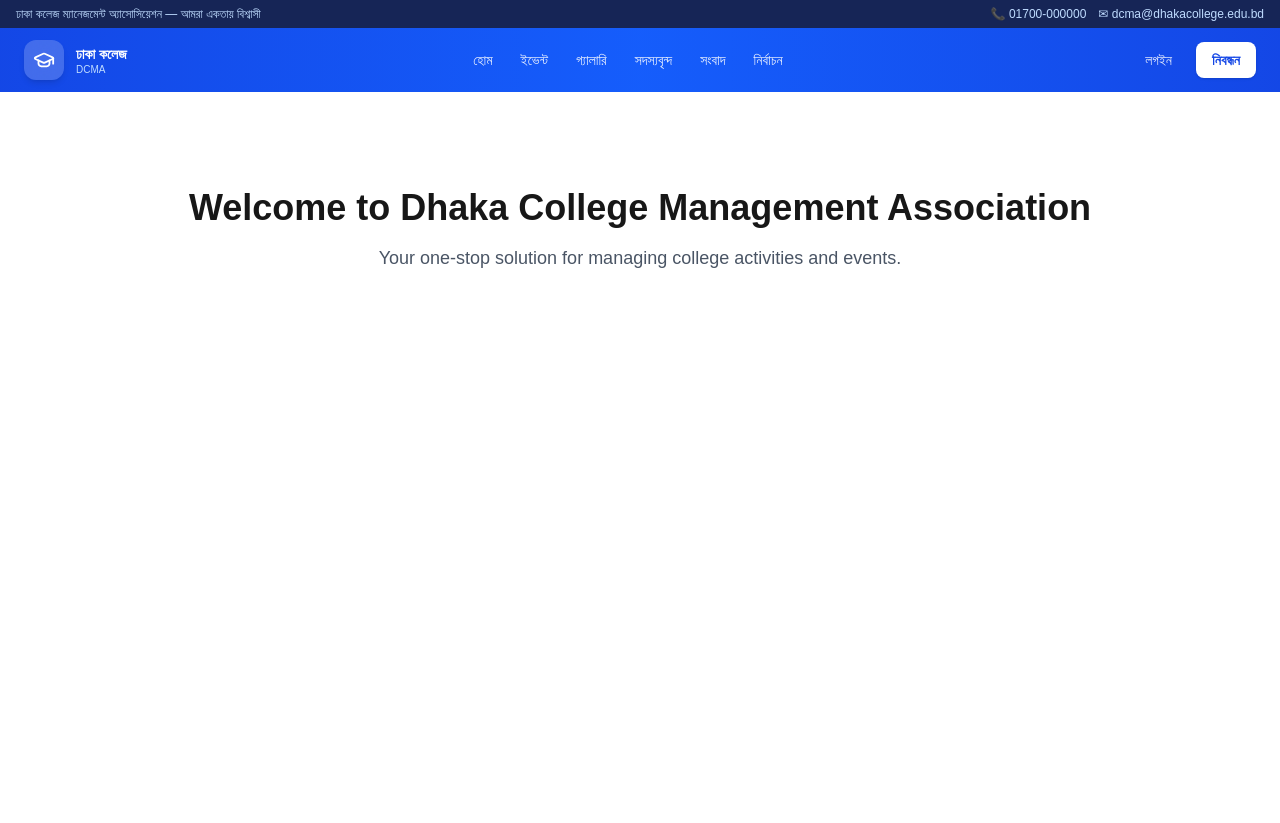
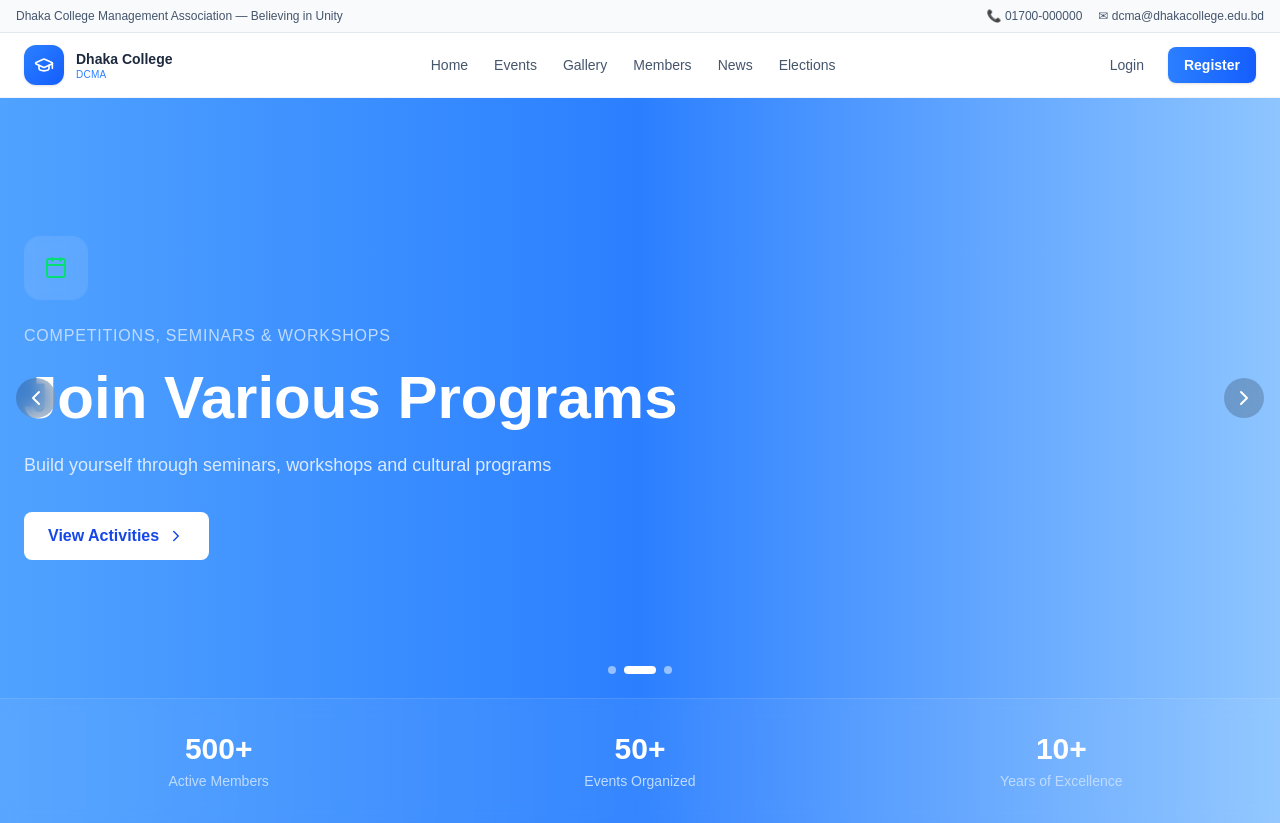
Before and after one commit to Fahad-smto/Dhaka-college-management-association, a Next.js app: page / in a window 1280 px wide. Before the commit the page ends 800 px from the top, so only its background shows below. Built offline with nearby package versions, Linux system fonts and the light colour scheme.

Commit message:
added navbar inhance version and added banner

```diff
--- /dev/null
+++ b/app/components/Banner.tsx
@@ -0,0 +1,166 @@
+"use client";
+
+import { useState, useEffect } from "react";
+import Link from "next/link";
+import { ChevronRight, ChevronLeft, Calendar, MapPin, Users } from "lucide-react";
+
+export default function Banner() {
+  const [currentSlide, setCurrentSlide] = useState(0);
+
+  const slides = [
+    {
+      title: "Dhaka College Management Association",
+      subtitle: "Developing Leadership, Power of Unity",
+      description: "Committed to developing students' professional skills and leadership qualities",
+      buttonText: "Learn About Us",
+      buttonLink: "/about",
+      icon: <Users className="text-blue-400" size={24} />,
+    },
+    {
+      title: "Join Various Programs",
+      subtitle: "Competitions, Seminars & Workshops",
+      description: "Build yourself through seminars, workshops and cultural programs",
+      buttonText: "View Activities",
+      buttonLink: "/activities",
+      icon: <Calendar className="text-green-400" size={24} />,
+    },
+    {
+      title: "Become a Member Today",
+      subtitle: "Be Part of Our Community",
+      description: "Join DCMA and enhance your leadership capabilities",
+      buttonText: "Register Now",
+      buttonLink: "/register",
+      icon: <MapPin className="text-yellow-400" size={24} />,
+    },
+  ];
+
+  // Auto-slide effect
+  useEffect(() => {
+    const interval = setInterval(() => {
+      setCurrentSlide((prev) => (prev + 1) % slides.length);
+    }, 5000); // Change slide every 5 seconds
+
+    return () => clearInterval(interval);
+  }, [slides.length]);
+
+  const nextSlide = () => {
+    setCurrentSlide((prev) => (prev + 1) % slides.length);
+  };
+
+  const prevSlide = () => {
+    setCurrentSlide((prev) => (prev - 1 + slides.length) % slides.length);
+  };
+
+  const goToSlide = (index: number) => {
+    setCurrentSlide(index);
+  };
+
+  return (
+    <div className="relative w-full overflow-hidden bg-gradient-to-r from-blue-400 via-blue-500 to-blue-300">
+      {/* Main Banner Container */}
+      <div className="relative h-[500px] md:h-[600px] overflow-hidden">
+        {/* Slides */}
+        <div
+          className="flex transition-transform duration-500 ease-in-out h-full"
+          style={{ transform: `translateX(-${currentSlide * 100}%)` }}
+        >
+          {slides.map((slide, index) => (
+            <div
+              key={index}
+              className="w-full flex-shrink-0 h-full flex items-center"
+            >
+              <div className="max-w-7xl mx-auto px-4 sm:px-6 w-full">
+                <div className="max-w-2xl">
+                  {/* Icon */}
+                  <div className="mb-6">
+                    <div className="w-16 h-16 bg-white/10 rounded-2xl flex items-center justify-center backdrop-blur-sm">
+                      {slide.icon}
+                    </div>
+                  </div>
+
+                  {/* Subtitle */}
+                  <p className="text-blue-200 text-sm md:text-base uppercase tracking-wider mb-3">
+                    {slide.subtitle}
+                  </p>
+
+                  {/* Title */}
+                  <h1 className="text-3xl md:text-5xl lg:text-6xl font-bold text-white mb-4 leading-tight">
+                    {slide.title}
+                  </h1>
+
+                  {/* Description */}
+                  <p className="text-blue-100 text-base md:text-lg mb-8 leading-relaxed">
+                    {slide.description}
+                  </p>
+
+                  {/* Button */}
+                  <Link
+                    href={slide.buttonLink}
+                    className="inline-flex items-center gap-2 bg-white text-blue-700 px-6 py-3 rounded-lg font-semibold hover:bg-blue-50 transition-all hover:gap-3 group"
+                  >
+                    {slide.buttonText}
+                    <ChevronRight size={18} className="group-hover:translate-x-1 transition-transform" />
+                  </Link>
+                </div>
+              </div>
+            </div>
+          ))}
+        </div>
+
+        {/* Left Arrow */}
+        <button
+          onClick={prevSlide}
+          className="absolute left-4 top-1/2 -translate-y-1/2 bg-black/20 hover:bg-black/40 text-white p-2 rounded-full backdrop-blur-sm transition-all"
+          aria-label="Previous slide"
+        >
+          <ChevronLeft size={24} />
+        </button>
+
+        {/* Right Arrow */}
+        <button
+          onClick={nextSlide}
+          className="absolute right-4 top-1/2 -translate-y-1/2 bg-black/20 hover:bg-black/40 text-white p-2 rounded-full backdrop-blur-sm transition-all"
+          aria-label="Next slide"
+        >
+          <ChevronRight size={24} />
+        </button>
+
+        {/* Dots/Indicators */}
+        <div className="absolute bottom-6 left-1/2 -translate-x-1/2 flex gap-2">
+          {slides.map((_, index) => (
+            <button
+              key={index}
+              onClick={() => goToSlide(index)}
+              className={`transition-all h-2 rounded-full ${
+                currentSlide === index
+                  ? "w-8 bg-white"
+                  : "w-2 bg-white/50 hover:bg-white/75"
+              }`}
+              aria-label={`Go to slide ${index + 1}`}
+            />
+          ))}
+        </div>
+      </div>
+
+      {/* Stats Section (Optional) */}
+      <div className="bg-white/5 backdrop-blur-sm border-t border-white/10">
+        <div className="max-w-7xl mx-auto px-4 sm:px-6 py-8">
+          <div className="grid grid-cols-1 md:grid-cols-3 gap-8 text-center">
+            <div>
+              <div className="text-2xl md:text-3xl font-bold text-white">500+</div>
+              <div className="text-blue-200 text-sm mt-1">Active Members</div>
+            </div>
+            <div>
+              <div className="text-2xl md:text-3xl font-bold text-white">50+</div>
+              <div className="text-blue-200 text-sm mt-1">Events Organized</div>
+            </div>
+            <div>
+              <div className="text-2xl md:text-3xl font-bold text-white">10+</div>
+              <div className="text-blue-200 text-sm mt-1">Years of Excellence</div>
+            </div>
+          </div>
+        </div>
+      </div>
+    </div>
+  );
+}
--- a/app/components/NavBar.tsx
+++ b/app/components/NavBar.tsx
@@ -15,16 +15,17 @@ import {
   X,
   LogOut,
   User,
+  Sparkles,
 } from "lucide-react";
 
 // ─── Nav links ────────────────────────────────────────────
 const navLinks = [
-  { label: "হোম", href: "/" },
-  { label: "ইভেন্ট", href: "/events" },
-  { label: "গ্যালারি", href: "/gallery" },
-  { label: "সদস্যবৃন্দ", href: "/members" },
-  { label: "সংবাদ", href: "/news" },
-  { label: "নির্বাচন", href: "/elections" },
+  { label: "Home", href: "/" },
+  { label: "Events", href: "/events" },
+  { label: "Gallery", href: "/gallery" },
+  { label: "Members", href: "/members" },
+  { label: "News", href: "/news" },
+  { label: "Elections", href: "/elections" },
 ];
 
 // ─── Main Component ─────────────────────────────────────
@@ -44,119 +45,101 @@ export default function Navbar() {
 
   return (
     <>
-      {/* ── Top strip ─────────────────────────────────── */}
-      <div className="bg-blue-950 text-blue-200 text-xs py-1.5 px-4 flex justify-between items-center">
+      {/* ── Top strip - Modern Light ── */}
+      <div className="bg-slate-50 border-b border-slate-200 text-slate-600 text-xs py-2 px-4 flex justify-between items-center">
         <span className="hidden sm:block">
-          ঢাকা কলেজ ম্যানেজমেন্ট অ্যাসোসিয়েশন — আমরা একতায় বিশ্বাসী
+          Dhaka College Management Association — Believing in Unity
         </span>
-        <span className="sm:hidden">DCMA — ঢাকা কলেজ</span>
-        <div className="flex items-center gap-3">
-          <span>📞 01700-000000</span>
-          <span className="hidden sm:block">✉ dcma@dhakacollege.edu.bd</span>
+        <span className="sm:hidden">DCMA — Dhaka College</span>
+        <div className="flex items-center gap-4">
+          <span className="flex items-center gap-1">📞 01700-000000</span>
+          <span className="hidden sm:flex items-center gap-1">✉ dcma@dhakacollege.edu.bd</span>
         </div>
       </div>
 
-      {/* ── Main Navbar ────────────────────────────────── */}
+      {/* ── Main Navbar - Modern Light Design ── */}
       <nav
         className={`sticky top-0 z-50 transition-all duration-300 ${
           scrolled
-            ? "bg-white shadow-lg border-b border-blue-100"
-            : "bg-gradient-to-r from-blue-700 via-blue-600 to-blue-700"
+            ? "bg-white/80 backdrop-blur-md shadow-sm border-b border-slate-100"
+            : "bg-white border-b border-slate-100"
         }`}
       >
         <div className="max-w-7xl mx-auto px-4 sm:px-6">
           <div className="flex items-center justify-between h-16">
-            {/* ── Logo ── */}
+            {/* ── Logo - Modern ── */}
             <Link href="/" className="flex items-center gap-3 group shrink-0">
-              <div
-                className={`w-10 h-10 rounded-xl flex items-center justify-center shadow-md ${
-                  scrolled ? "bg-blue-600" : "bg-white/20 backdrop-blur-sm"
-                }`}
-              >
-                <GraduationCap size={22} className="text-white" />
+              <div className="w-10 h-10 rounded-xl bg-gradient-to-br from-blue-500 to-blue-600 flex items-center justify-center shadow-sm group-hover:shadow-md transition-all">
+                <GraduationCap size={20} className="text-white" />
               </div>
               <div className="leading-tight">
-                <p className={`font-bold text-sm ${scrolled ? "text-blue-800" : "text-white"}`}>
-                  ঢাকা কলেজ
+                <p className="font-bold text-sm text-slate-800">
+                  Dhaka College
                 </p>
-                <p className={`text-[10px] font-medium ${scrolled ? "text-blue-400" : "text-blue-200"}`}>
+                <p className="text-[10px] font-medium text-blue-500 tracking-wide">
                   DCMA
                 </p>
               </div>
             </Link>
 
-            {/* ── Desktop Nav Links ── */}
-            <div className="hidden md:flex items-center gap-1">
+            {/* ── Desktop Nav Links - Modern ── */}
+            <div className="hidden md:flex items-center gap-0.5">
               {navLinks.map((item) => (
                 <Link
                   key={item.href}
                   href={item.href}
-                  className={`px-3 py-2 rounded-lg text-sm font-medium transition-all ${
-                    scrolled
-                      ? "text-blue-700 hover:bg-blue-50"
-                      : "text-white/90 hover:bg-white/15"
-                  }`}
+                  className="px-3 py-2 rounded-lg text-sm font-medium text-slate-600 hover:text-blue-600 hover:bg-slate-50 transition-all"
                 >
                   {item.label}
                 </Link>
               ))}
             </div>
 
-            {/* ── Right Side ── */}
-            <div className="flex items-center gap-2">
+            {/* ── Right Side - Modern ── */}
+            <div className="flex items-center gap-3">
               {isLoggedIn ? (
                 <>
-                  {/* Notification */}
-                  <button
-                    className={`relative w-9 h-9 rounded-lg flex items-center justify-center ${
-                      scrolled
-                        ? "text-blue-600 hover:bg-blue-50"
-                        : "text-white/80 hover:bg-white/15"
-                    }`}
-                  >
+                  {/* Notification Bell */}
+                  <button className="relative p-2 rounded-lg text-slate-500 hover:text-slate-700 hover:bg-slate-100 transition-all">
                     <Bell size={18} />
-                    <span className="absolute top-1.5 right-1.5 w-2 h-2 bg-red-500 rounded-full ring-2 ring-white" />
+                    <span className="absolute top-1.5 right-1.5 w-2 h-2 bg-rose-400 rounded-full ring-2 ring-white" />
                   </button>
 
-                  {/* User Menu */}
+                  {/* User Menu - Modern Dropdown */}
                   <div className="relative">
                     <button
                       onClick={() => setUserMenuOpen(!userMenuOpen)}
-                      className={`flex items-center gap-2 pl-2 pr-3 py-1.5 rounded-xl ${
-                        scrolled
-                          ? "hover:bg-blue-50 border border-blue-100"
-                          : "hover:bg-white/15 border border-white/20"
-                      }`}
+                      className="flex items-center gap-2 pl-2 pr-3 py-1.5 rounded-xl hover:bg-slate-50 transition-all border border-slate-200"
                     >
-                      <div className="w-7 h-7 rounded-lg bg-gradient-to-br from-blue-400 to-blue-600 flex items-center justify-center text-white text-xs font-bold">
+                      <div className="w-7 h-7 rounded-lg bg-gradient-to-br from-blue-400 to-blue-500 flex items-center justify-center text-white text-xs font-medium">
                         R
                       </div>
-                      <span className={`text-sm font-medium ${scrolled ? "text-blue-800" : "text-white"}`}>
-                        রাকিব
+                      <span className="text-sm font-medium text-slate-700">
+                        Rakib
                       </span>
-                      <ChevronDown size={13} className={scrolled ? "text-blue-400" : "text-white/60"} />
+                      <ChevronDown size={14} className="text-slate-400" />
                     </button>
 
-                    {/* Dropdown */}
+                    {/* Dropdown Menu */}
                     {userMenuOpen && (
-                      <div className="absolute right-0 top-full mt-2 w-48 bg-white rounded-xl shadow-xl border border-blue-50 py-1.5">
+                      <div className="absolute right-0 top-full mt-2 w-48 bg-white rounded-xl shadow-lg border border-slate-100 py-1.5 animate-in fade-in slide-in-from-top-2 duration-150">
                         <Link
                           href="/profile"
-                          className="flex items-center gap-2.5 px-4 py-2.5 text-sm text-blue-700 hover:bg-blue-50"
+                          className="flex items-center gap-2.5 px-4 py-2.5 text-sm text-slate-700 hover:bg-slate-50 transition-colors"
                           onClick={() => setUserMenuOpen(false)}
                         >
-                          <User size={15} />
-                          আমার প্রোফাইল
+                          <User size={14} className="text-slate-400" />
+                          My Profile
                         </Link>
                         <button
                           onClick={() => {
                             setIsLoggedIn(false);
                             setUserMenuOpen(false);
                           }}
-                          className="flex items-center gap-2.5 px-4 py-2.5 text-sm text-red-600 hover:bg-red-50 w-full text-left"
+                          className="flex items-center gap-2.5 px-4 py-2.5 text-sm text-rose-600 hover:bg-rose-50 transition-colors w-full text-left"
                         >
-                          <LogOut size={15} />
-                          লগআউট
+                          <LogOut size={14} />
+                          Logout
                         </button>
                       </div>
                     )}
@@ -166,23 +149,15 @@ export default function Navbar() {
                 <div className="flex items-center gap-2">
                   <button
                     onClick={() => setIsLoggedIn(true)}
-                    className={`px-4 py-2 rounded-lg text-sm font-medium ${
-                      scrolled
-                        ? "text-blue-700 hover:bg-blue-50"
-                        : "text-white/90 hover:bg-white/15"
-                    }`}
+                    className="px-4 py-2 rounded-lg text-sm font-medium text-slate-600 hover:text-blue-600 hover:bg-slate-50 transition-all"
                   >
-                    লগইন
+                    Login
                   </button>
                   <Link
                     href="/register"
-                    className={`px-4 py-2 rounded-lg text-sm font-semibold shadow-sm ${
-                      scrolled
-                        ? "bg-blue-600 text-white hover:bg-blue-700"
-                        : "bg-white text-blue-700 hover:bg-blue-50"
-                    }`}
+                    className="px-4 py-2 rounded-lg text-sm font-semibold bg-gradient-to-r from-blue-500 to-blue-600 text-white shadow-sm hover:shadow-md transition-all"
                   >
-                    নিবন্ধন
+                    Register
                   </Link>
                 </div>
               )}
@@ -190,11 +165,7 @@ export default function Navbar() {
               {/* Mobile menu button */}
               <button
                 onClick={() => setMobileOpen(!mobileOpen)}
-                className={`md:hidden w-9 h-9 rounded-lg flex items-center justify-center ${
-                  scrolled
-                    ? "text-blue-700 hover:bg-blue-50"
-                    : "text-white hover:bg-white/15"
-                }`}
+                className="md:hidden p-2 rounded-lg text-slate-500 hover:text-slate-700 hover:bg-slate-100 transition-all"
               >
                 {mobileOpen ? <X size={20} /> : <Menu size={20} />}
               </button>
@@ -202,15 +173,15 @@ export default function Navbar() {
           </div>
         </div>
 
-        {/* ── Mobile Menu ── */}
+        {/* ── Mobile Menu - Modern Light ── */}
         {mobileOpen && (
-          <div className="md:hidden bg-white border-t border-blue-100 shadow-lg">
+          <div className="md:hidden bg-white border-t border-slate-100 shadow-lg">
             <div className="px-4 py-3 space-y-1">
               {navLinks.map((item) => (
                 <Link
                   key={item.href}
                   href={item.href}
-                  className="flex items-center px-3 py-2.5 rounded-lg text-sm text-blue-700 hover:bg-blue-50"
+                  className="flex items-center px-3 py-2.5 rounded-lg text-sm text-slate-600 hover:text-blue-600 hover:bg-slate-50 transition-all"
                   onClick={() => setMobileOpen(false)}
                 >
                   {item.label}
@@ -218,22 +189,22 @@ export default function Navbar() {
               ))}
 
               {!isLoggedIn && (
-                <div className="flex gap-2 pt-3 border-t border-blue-50 mt-2">
+                <div className="flex gap-2 pt-3 border-t border-slate-100 mt-2">
                   <button
                     onClick={() => {
                       setIsLoggedIn(true);
                       setMobileOpen(false);
                     }}
-                    className="flex-1 text-center px-4 py-2.5 rounded-lg text-sm font-medium text-blue-700 border border-blue-200 hover:bg-blue-50"
+                    className="flex-1 text-center px-4 py-2.5 rounded-lg text-sm font-medium text-slate-600 border border-slate-200 hover:bg-slate-50 transition-all"
                   >
-                    লগইন
+                    Login
                   </button>
                   <Link
                     href="/register"
-                    className="flex-1 text-center px-4 py-2.5 rounded-lg text-sm font-semibold text-white bg-blue-600 hover:bg-blue-700"
+                    className="flex-1 text-center px-4 py-2.5 rounded-lg text-sm font-semibold text-white bg-gradient-to-r from-blue-500 to-blue-600 hover:shadow-md transition-all"
                     onClick={() => setMobileOpen(false)}
                   >
-                    নিবন্ধন
+                    Register
                   </Link>
                 </div>
               )}
@@ -244,10 +215,10 @@ export default function Navbar() {
                     setIsLoggedIn(false);
                     setMobileOpen(false);
                   }}
-                  className="w-full flex items-center gap-2.5 px-3 py-2.5 rounded-lg text-sm text-red-600 hover:bg-red-50 mt-2 border-t border-blue-50 pt-3"
+                  className="w-full flex items-center gap-2.5 px-3 py-2.5 rounded-lg text-sm text-rose-600 hover:bg-rose-50 transition-all mt-2 border-t border-slate-100 pt-3"
                 >
-                  <LogOut size={15} />
-                  লগআউট
+                  <LogOut size={14} />
+                  Logout
                 </button>
               )}
             </div>
--- a/app/page.tsx
+++ b/app/page.tsx
@@ -1,14 +1,12 @@
 import Image from "next/image";
 import Navbar from "./components/NavBar";
+import Banner from "./components/Banner";
 
 export default function Home() {
   return (
     <div className="">
       <Navbar />
-      <main className="flex flex-col items-center justify-between p-24">
-        <h1 className="text-4xl font-bold">Welcome to Dhaka College Management Association</h1>
-        <p className="mt-4 text-lg text-gray-600">Your one-stop solution for managing college activities and events.</p>
-      </main>
+     <Banner />
     </div>
   );
 }
--- a/package.json
+++ b/package.json
@@ -9,10 +9,7 @@
     "lint": "eslint"
   },
   "dependencies": {
-<<<<<<< HEAD
     "lucide-react": "^1.14.0",
-=======
->>>>>>> 5e668f744f887026a65fa932bbba7712ccfe55d3
     "next": "16.2.4",
     "react": "19.2.4",
     "react-dom": "19.2.4"
```
